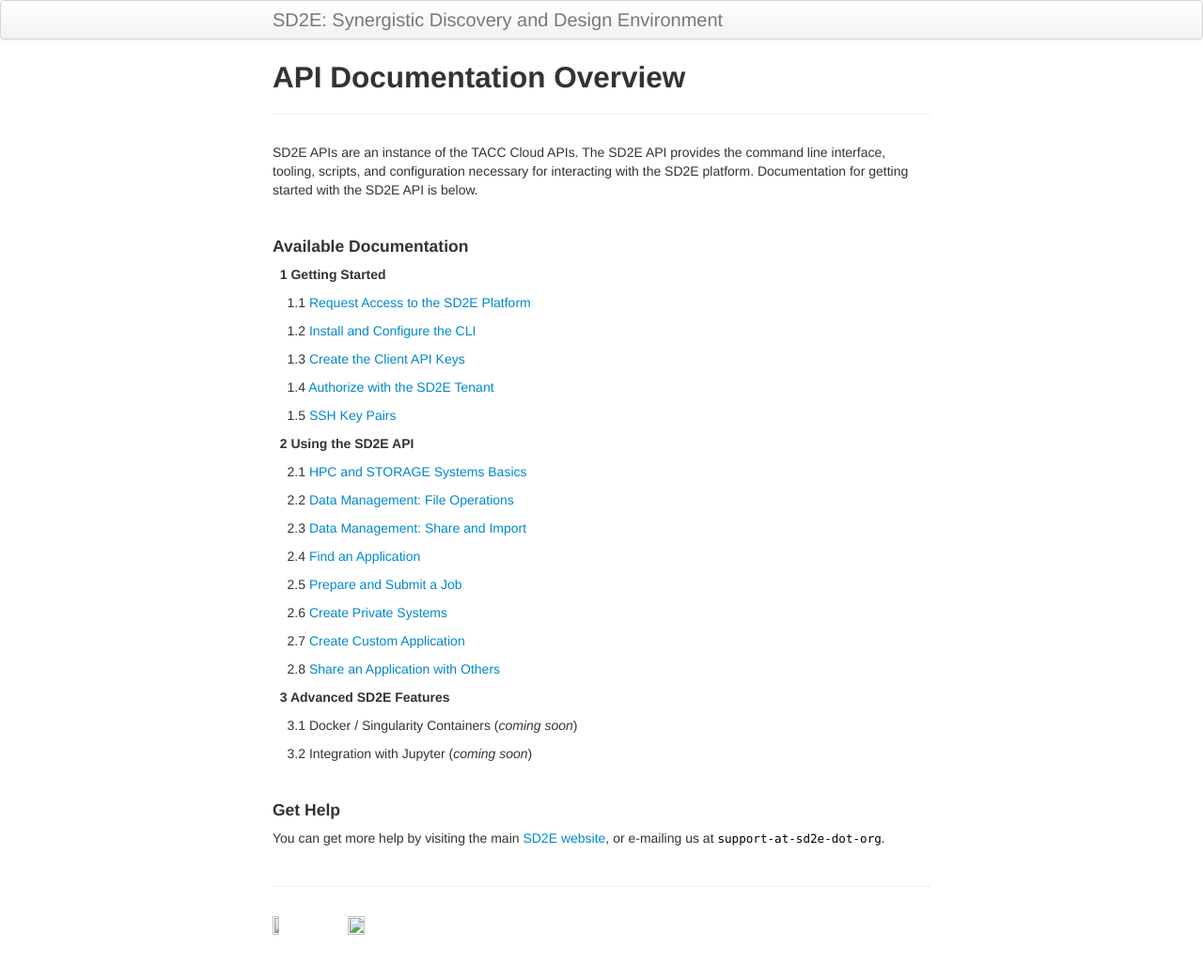
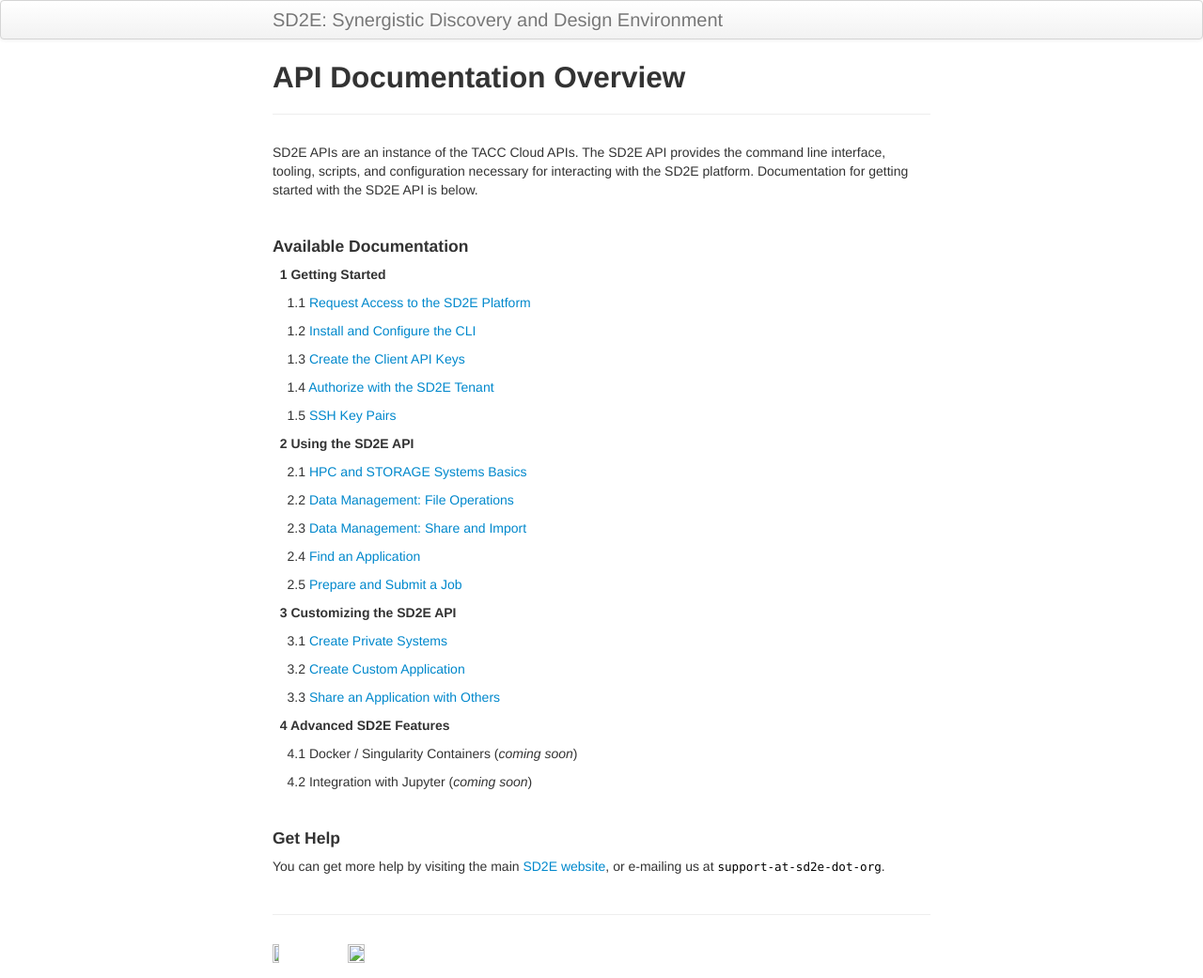
Before and after one commit to SD2E/api-user-guide, a Jekyll site: the page built from index.md, in a window 1280 px wide. Shown: the whole page at 94% size. Built offline with Jekyll 4.4.1, drawn with Linux system fonts in a browser that asks for light colours; before the commit the page ends 1011 px from its top, so only the background shows below that.

Commit message:
reorganizing sections a bit

```diff
--- a/index.md
+++ b/index.md
@@ -35,17 +35,19 @@ the SD2E platform. Documentation for getting started with the SD2E API is below.
 
 &nbsp;&nbsp;&nbsp;&nbsp;2.5 [Prepare and Submit a Job](docs/submit_job.md)
 
-&nbsp;&nbsp;&nbsp;&nbsp;2.6 [Create Private Systems](docs/create_systems.md)
+&nbsp;&nbsp;**3 Customizing the SD2E API**
 
-&nbsp;&nbsp;&nbsp;&nbsp;2.7 [Create Custom Application](docs/create_application.md)
+&nbsp;&nbsp;&nbsp;&nbsp;3.1 [Create Private Systems](docs/create_systems.md)
 
-&nbsp;&nbsp;&nbsp;&nbsp;2.8 [Share an Application with Others](docs/share_application.md)
+&nbsp;&nbsp;&nbsp;&nbsp;3.2 [Create Custom Application](docs/create_application.md)
 
-&nbsp;&nbsp;**3 Advanced SD2E Features**
+&nbsp;&nbsp;&nbsp;&nbsp;3.3 [Share an Application with Others](docs/share_application.md)
 
-&nbsp;&nbsp;&nbsp;&nbsp;3.1 Docker / Singularity Containers (*coming soon*)
+&nbsp;&nbsp;**4 Advanced SD2E Features**
 
-&nbsp;&nbsp;&nbsp;&nbsp;3.2 Integration with Jupyter (*coming soon*)
+&nbsp;&nbsp;&nbsp;&nbsp;4.1 Docker / Singularity Containers (*coming soon*)
+
+&nbsp;&nbsp;&nbsp;&nbsp;4.2 Integration with Jupyter (*coming soon*)
 
 
 
```
